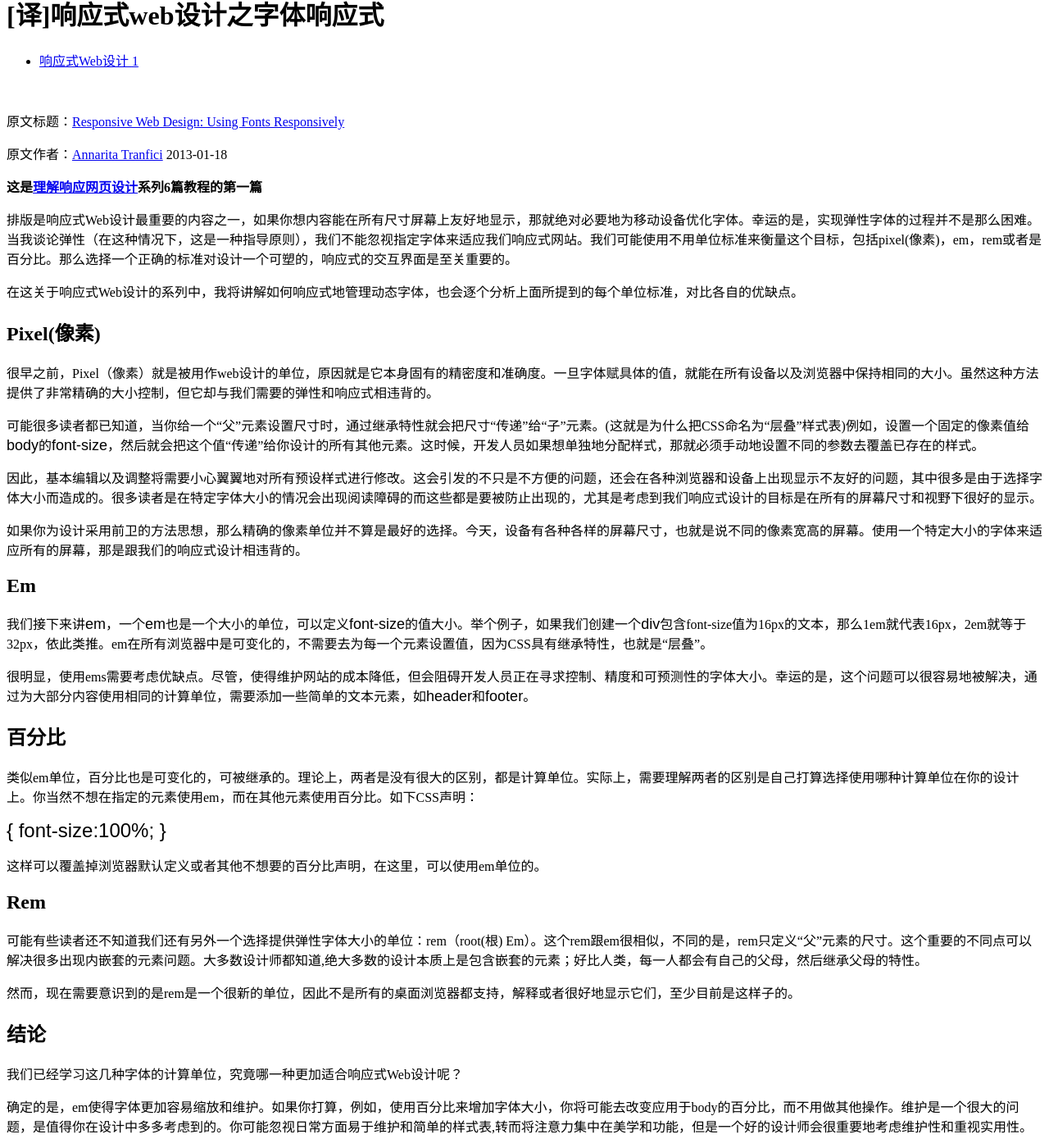
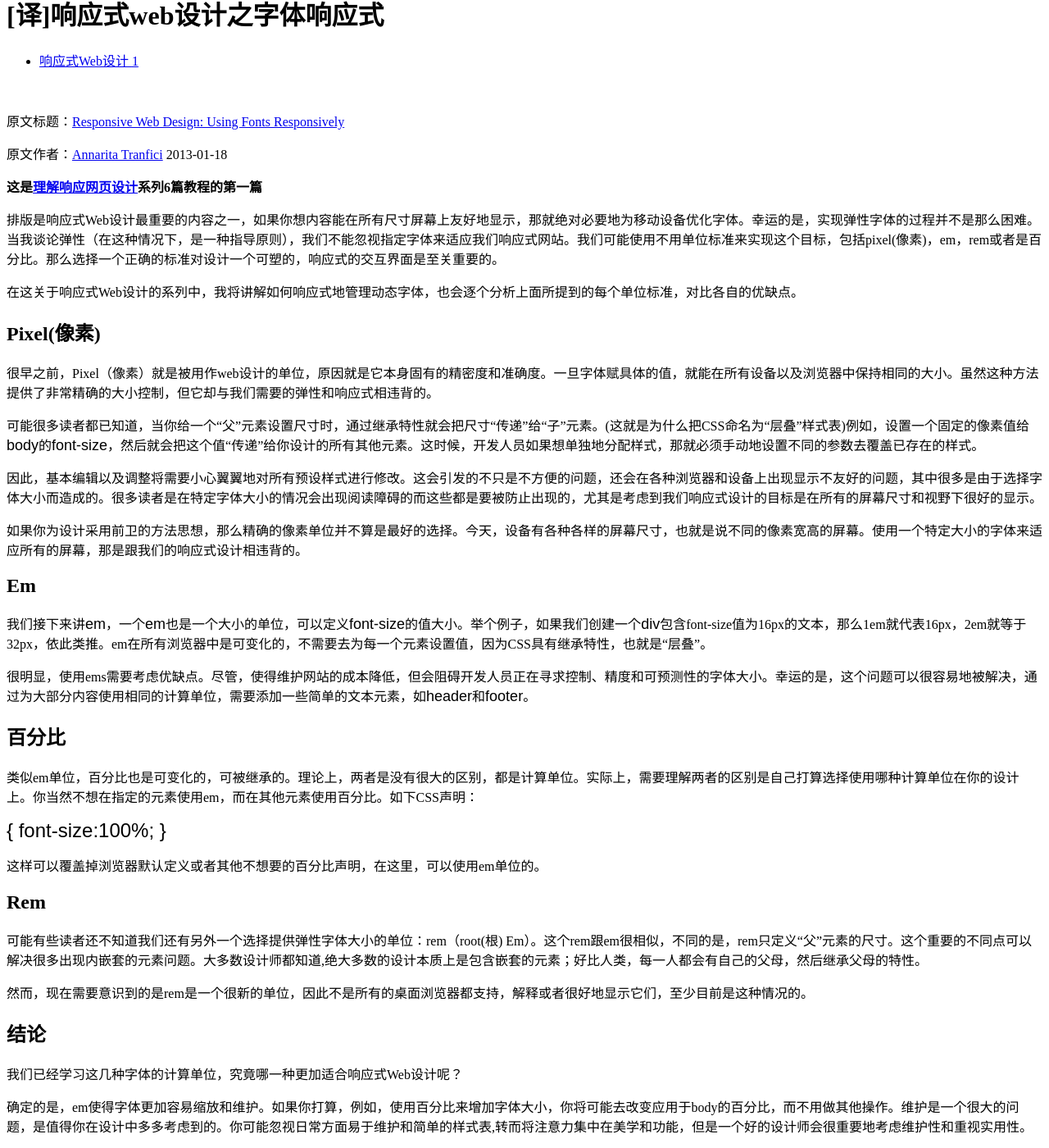
Before and after one commit to pigerla/pigerla.github.com, a Jekyll site: the page built from _posts/2014-02-16-[译]响应式Web设计之字体响应式.md, in a window 1280 px wide and 1400 px high, scrolled down 337 px. Shown: the whole window at 82% size. Built offline with Jekyll 4.4.1, drawn with Linux system fonts in a browser that asks for light colours; comment, search, counter and statistics services are not loaded.

Commit message:
小修改文章内容

```diff
--- a/_posts/2014-02-16-[译]响应式Web设计之字体响应式.md
+++ b/_posts/2014-02-16-[译]响应式Web设计之字体响应式.md
@@ -11,7 +11,7 @@ tags : [响应式Web设计]
 
 **这是[理解响应网页设计](http://www.sitepoint.com/series/understanding-responsive-web-design/)系列6篇教程的第一篇**
 
-排版是响应式Web设计最重要的内容之一，如果你想内容能在所有尺寸屏幕上友好地显示，那就绝对必要地为移动设备优化字体。幸运的是，实现弹性字体的过程并不是那么困难。当我谈论弹性（在这种情况下，这是一种指导原则），我们不能忽视指定字体来适应我们响应式网站。我们可能使用不用单位标准来衡量这个目标，包括pixel(像素)，em，rem或者是百分比。那么选择一个正确的标准对设计一个可塑的，响应式的交互界面是至关重要的。
+排版是响应式Web设计最重要的内容之一，如果你想内容能在所有尺寸屏幕上友好地显示，那就绝对必要地为移动设备优化字体。幸运的是，实现弹性字体的过程并不是那么困难。当我谈论弹性（在这种情况下，是一种指导原则），我们不能忽视指定字体来适应我们响应式网站。我们可能使用不用单位标准来实现这个目标，包括pixel(像素)，em，rem或者是百分比。那么选择一个正确的标准对设计一个可塑的，响应式的交互界面是至关重要的。
 
 在这关于响应式Web设计的系列中，我将讲解如何响应式地管理动态字体，也会逐个分析上面所提到的每个单位标准，对比各自的优缺点。
 
@@ -45,7 +45,7 @@ tags : [响应式Web设计]
 
 可能有些读者还不知道我们还有另外一个选择提供弹性字体大小的单位：rem（root(根) Em）。这个rem跟em很相似，不同的是，rem只定义“父”元素的尺寸。这个重要的不同点可以解决很多出现内嵌套的元素问题。大多数设计师都知道,绝大多数的设计本质上是包含嵌套的元素；好比人类，每一人都会有自己的父母，然后继承父母的特性。
 
-然而，现在需要意识到的是rem是一个很新的单位，因此不是所有的桌面浏览器都支持，解释或者很好地显示它们，至少目前是这样子的。
+然而，现在需要意识到的是rem是一个很新的单位，因此不是所有的桌面浏览器都支持，解释或者很好地显示它们，至少目前是这种情况的。
 
 ## 结论 ##
 
```
